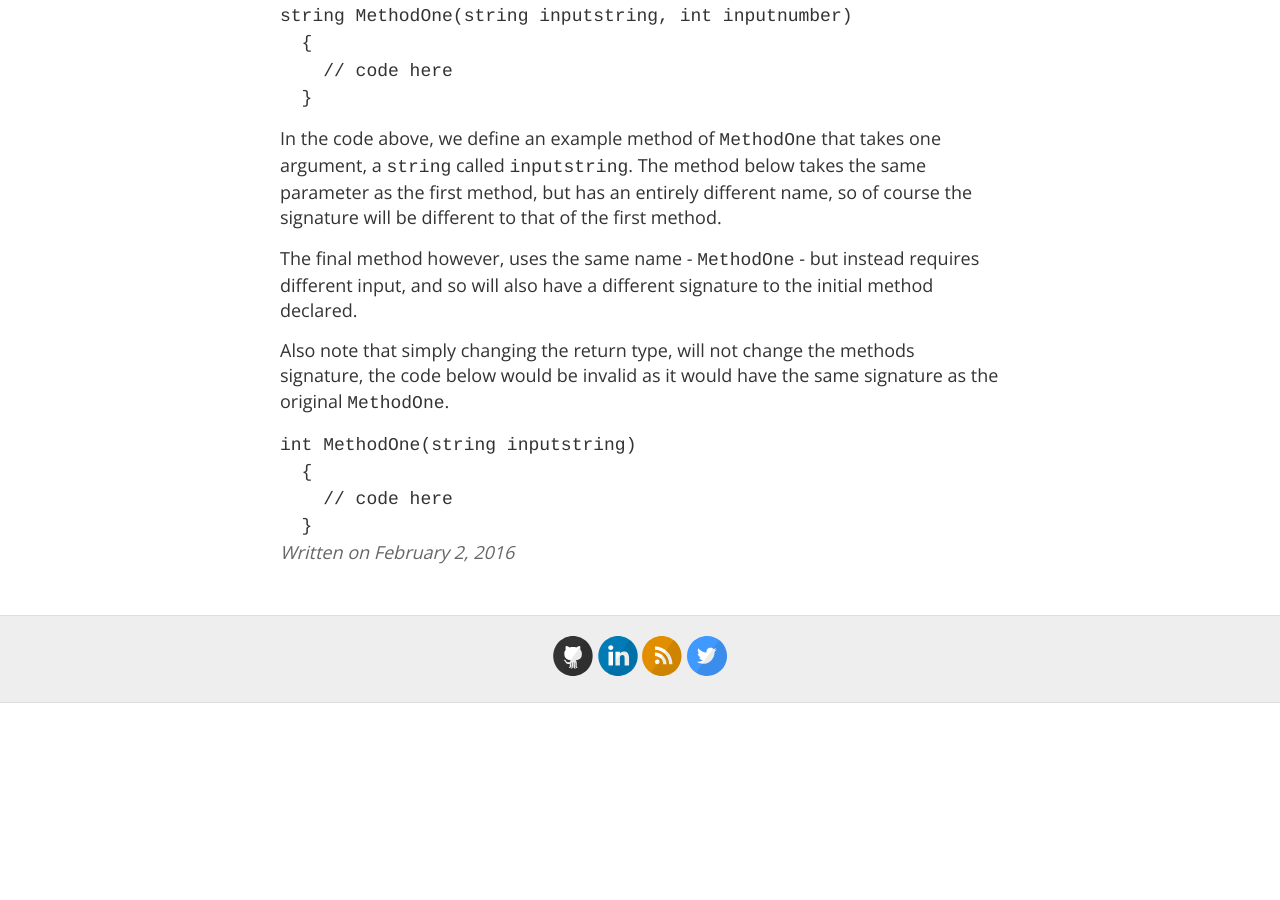
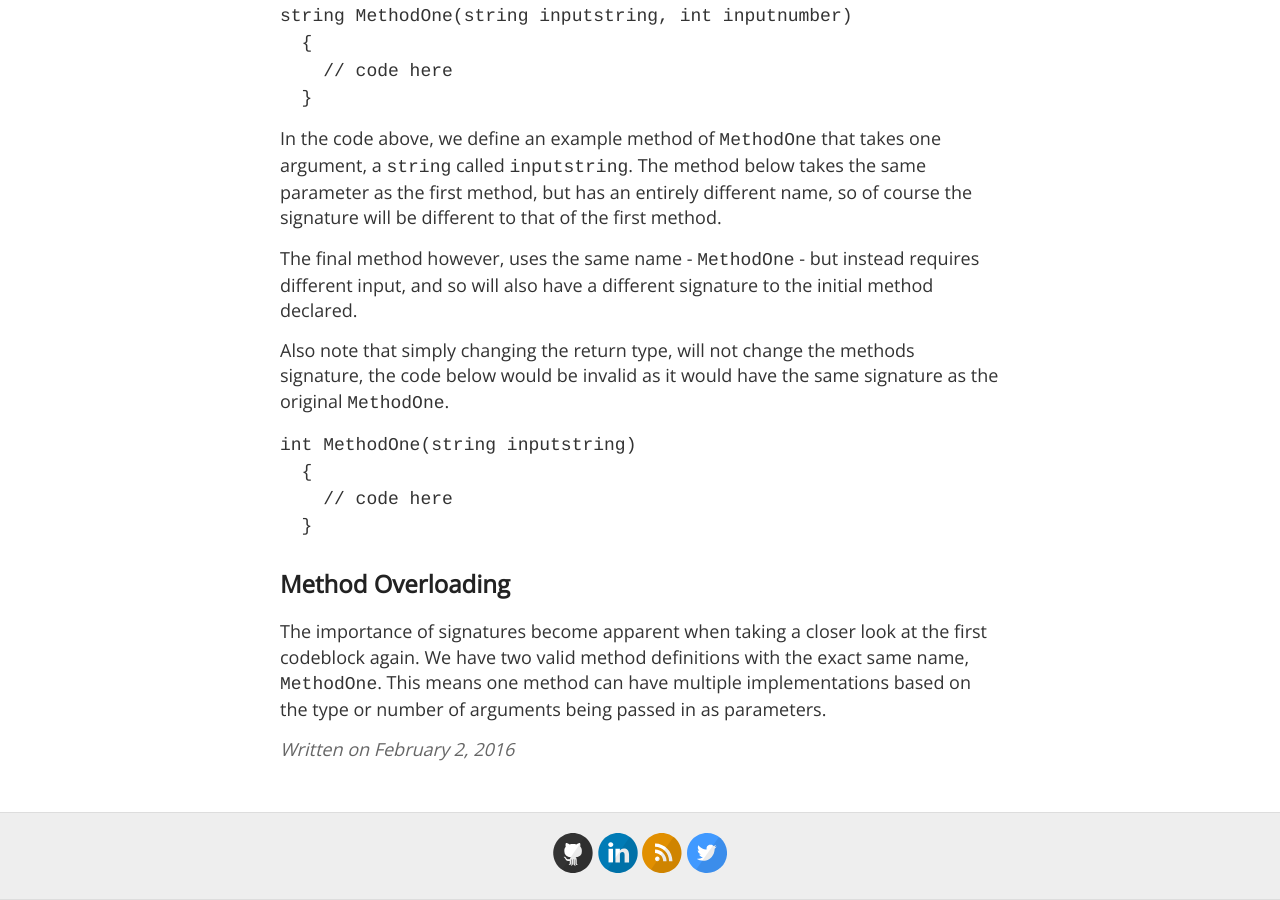
Before and after one commit to Teeohbee/Teeohbee.github.io, a Jekyll site: the page built from _posts/2016-02-02-Method-Overload.md, in a window 1280 px wide and 900 px high, scrolled down 793 px. Built offline with Jekyll 4.4.1, drawn with Linux system fonts in a browser that asks for light colours; Markdown is read by kramdown in place of the engine named in the settings; comment, search, counter and statistics services are not loaded; before the commit the page ends 1496 px from its top, so only the background shows below that.

Commit message:
Update 2016-02-02-Method-Overload.md

````diff
--- a/_posts/2016-02-02-Method-Overload.md
+++ b/_posts/2016-02-02-Method-Overload.md
@@ -38,3 +38,7 @@ int MethodOne(string inputstring)
     // code here
   }
 ```
+
+## Method Overloading
+
+The importance of signatures become apparent when taking a closer look at the first codeblock again. We have two valid method definitions with the exact same name, `MethodOne`. This means one method can have multiple implementations based on the type or number of arguments being passed in as parameters.
````
